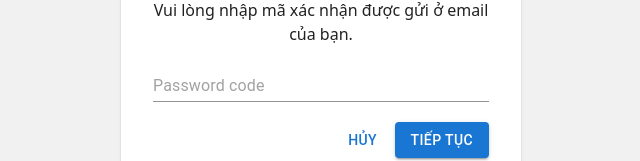
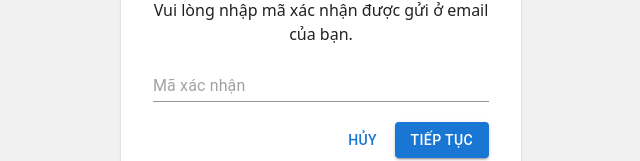
Before and after one commit to Phamtung04/Training-reactJS, a React (Vite) app in the folder assignment-training-reactjs/: page /password-code in a window 1280 px wide. Shown: the part 336-497 px from the top of the page, without its empty margins (319-959 px from the left). Built offline with nearby package versions, Linux system fonts and the light colour scheme.

Commit message:
Đồng bộ ngôn ngữ

```diff
--- a/assignment-training-reactjs/src/assets/locales/en/en.json
+++ b/assignment-training-reactjs/src/assets/locales/en/en.json
@@ -19,7 +19,8 @@
         "passCode": "Password code",
         "title": "Please enter the confirmation code sent to your email.",
         "cancel": "Cancel",
-        "continue": "Continue"
+        "continue": "Continue",
+        "passwordCode": "Password code"
     },
 
     "registerContainer": {
--- a/assignment-training-reactjs/src/assets/locales/vi/vi.json
+++ b/assignment-training-reactjs/src/assets/locales/vi/vi.json
@@ -20,7 +20,8 @@
         "title": "Vui lòng nhập mã xác nhận được gửi ở email của bạn.",
         "cancel": "Hủy",
         "continue": "Tiếp tục",
-        "input": "Địa chỉ email"
+        "input": "Địa chỉ email",
+        "passwordCode": "Mã xác nhận"
     },
 
     "registerContainer": {
--- a/assignment-training-reactjs/src/pages/forgotPassword/passwordCode/PasswordCode.jsx
+++ b/assignment-training-reactjs/src/pages/forgotPassword/passwordCode/PasswordCode.jsx
@@ -17,7 +17,7 @@ const PasswordCode = () => {
         <CustomTextField
           id="passwordCode"
           name="passwordCode"
-          placeholder="Password code"
+          placeholder={t('passCodeContainer.passwordCode')}
           fullWidth
           control={control}
           sx={{ mt: 3}}
```
